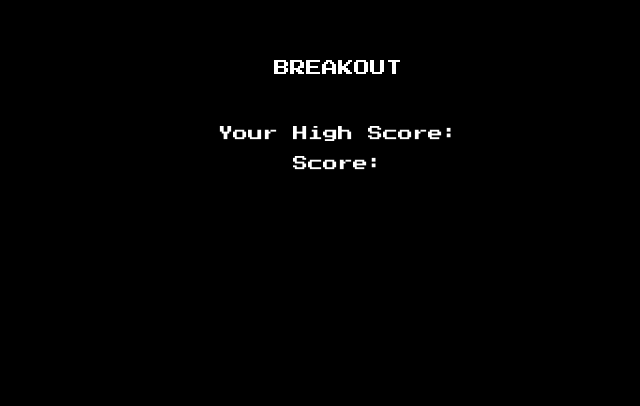
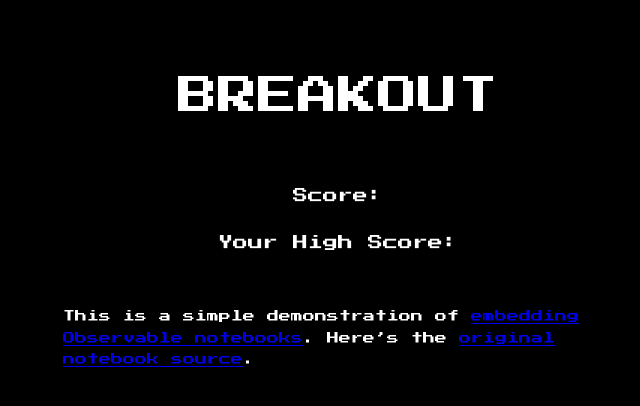
Before and after one commit to jashkenas/jashkenas.github.io, a website: page breakout/index.html in a window 1280 px wide. Shown: the part 140-546 px from the top of the page, without its empty margins (302-942 px from the left). Drawn offline with Linux system fonts and the light colour scheme.

Commit message:
Adding links

```diff
--- a/breakout/index.html
+++ b/breakout/index.html
@@ -11,9 +11,14 @@
         background: #000;
         color: #fff;
         font-family: 'Press Start 2P', cursive;
+        line-height: 1.8;
+      }
+      .title {
+        font-size: 40px;
+        margin-bottom: 50px;
       }
       #game {
-        margin: 50px 0;
+        margin: 20px 0;
       }
       .wrapper {
         text-align: center;
@@ -23,19 +28,30 @@
         margin: 15px 0;
         font-size: 15px;
       }
+      .explanation {
+        margin: 50px auto;
+        font-size: 12px;
+        text-align: left;
+        max-width: 550px;
+      }
     </style>
   </head>
   <body>
     <div class="wrapper">
       <div class="title">BREAKOUT</div>
+      <div class="score">
+        Score: <span id="score"></span>
+      </div>
       <div id="game"></div>
       <div class="score">
         Your High Score: <span id="highscore"></span>
       </div>
-      <div class="score">
-        Score: <span id="score"></span>
+      <div id="newgame"></div>
+      <div class="explanation">
+        This is a simple demonstration of <a href="https://beta.observablehq.com/@jashkenas/downloading-and-embedding-notebooks">embedding
+        Observable notebooks</a>. Here’s the <a href="https://beta.observablehq.com/@jashkenas/breakout">original
+        notebook source</a>.
       </div>
-      <div id="newgame"></div>
     </div>
 
     <script type="module">
```
